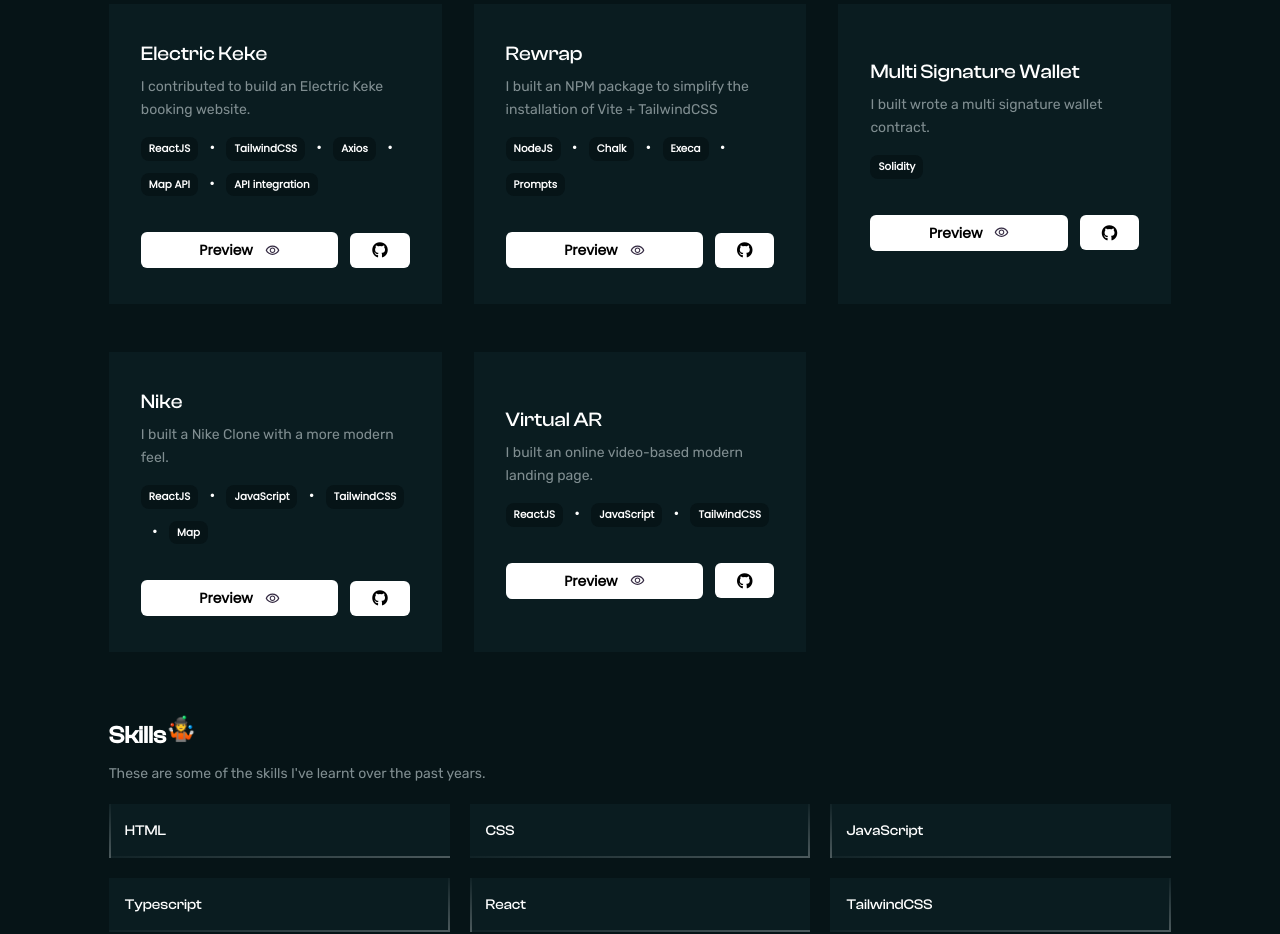
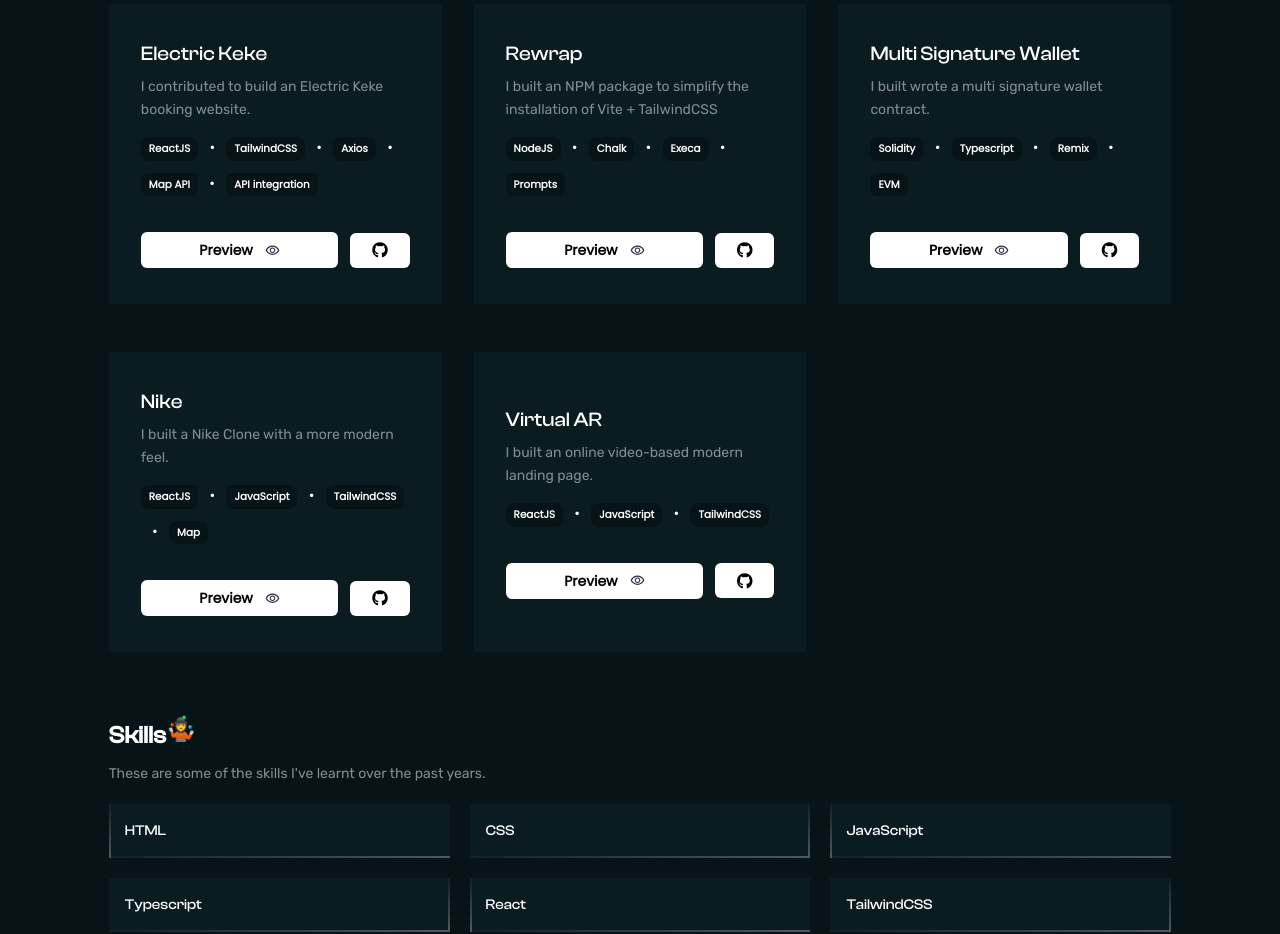
Before and after one commit to heyrapto/portfolio-, a React (Vite) app: page / in a window 1280 px wide. Shown: the part 2360-3294 px from the top of the page. Built offline with nearby package versions, Linux system fonts and the light colour scheme.

Commit message:
Update RecentWorks.tsx

```diff
--- a/src/pages/RecentWorks.tsx
+++ b/src/pages/RecentWorks.tsx
@@ -52,7 +52,7 @@ const RecentWorks = () => {
       title: "Multi Signature Wallet",
       description:
         "I built wrote a multi signature wallet contract.",
-      tags: ["Solidity"],
+      tags: ["Solidity", "Typescript", "Remix", "EVM"],
       previewLink: "https://www.npmjs.com/package/rewrap-vitejs-tailwind",
       githubLink: "https://github.com/heycalebszn/Rewrap-",
 
```
